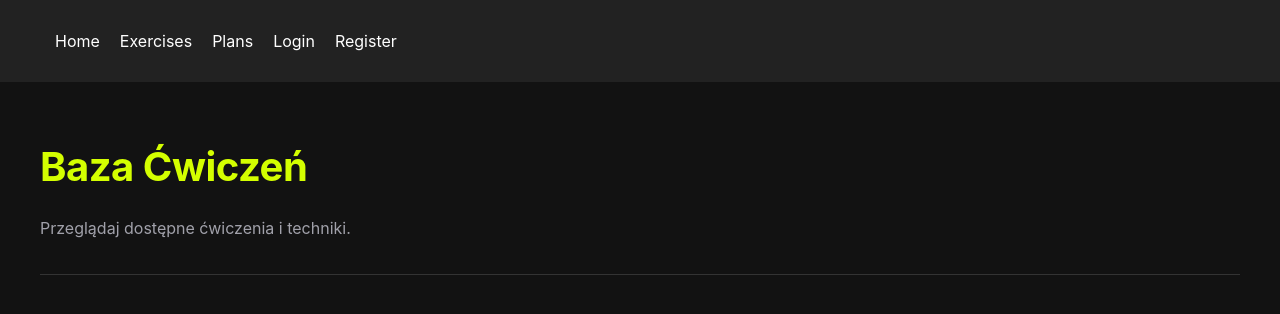
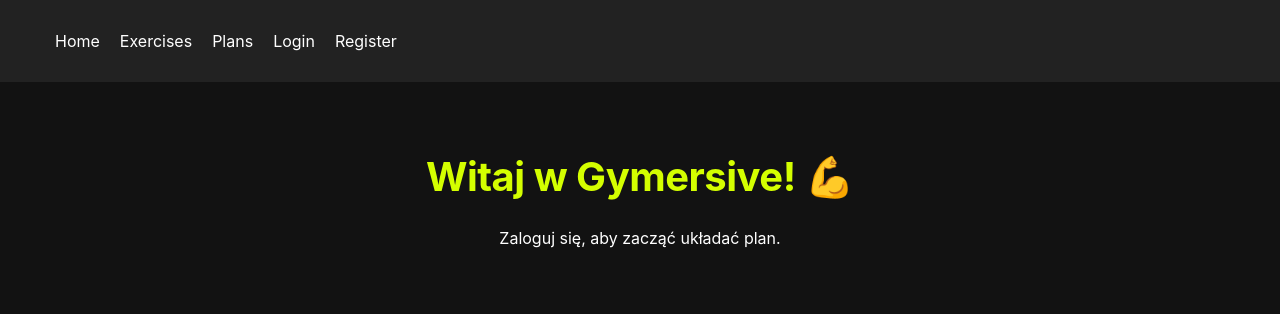
Before and after one commit to JNSau/gymapp, a React (Vite) app in the folder frontend/gymapp/: page / in a window 1280 px wide. Shown: the top 314 px of the page. Built offline with nearby package versions, Linux system fonts and the light colour scheme; no server answers.

Commit message:
dodanie home i kilka zmian

```diff
--- a/frontend/gymapp/src/App.tsx
+++ b/frontend/gymapp/src/App.tsx
@@ -5,6 +5,7 @@ import Register from "./pages/Register";
 import Exercises from "./pages/Exercises";
 import Plans from "./pages/Plans";
 import PlanDetails from "./pages/PlanDetails";
+import Home from "./pages/Home";
 import { AuthProvider } from "./context/AuthContext"; // <--- Musisz to zaimportować
 import "./App.css";
 
@@ -15,7 +16,8 @@ function App() {
       <AuthProvider>
         <Navbar />
         <Routes>
-          <Route path="/" element={<Exercises />} />
+          <Route path="/" element={<Home />} /> {/* <-- TERAZ Home to Home */}
+          <Route path="/exercises" element={<Exercises />} />
           <Route path="/login" element={<Login />} />
           <Route path="/register" element={<Register />} />
           <Route path="/exercises" element={<Exercises />} />
--- /dev/null
+++ b/frontend/gymapp/src/pages/Home.tsx
@@ -0,0 +1,17 @@
+import { useAuth } from "../context/AuthContext";
+
+const Home = () => {
+  const { user } = useAuth();
+  return (
+    <div className="container" style={{ textAlign: "center", marginTop: "50px" }}>
+      <h1>Witaj w Gymersive! 💪</h1>
+      {user ? (
+        <p>Widzimy się znowu <strong>{user.username}</strong>. Gotowy na trening?</p>
+      ) : (
+        <p>Zaloguj się, aby zacząć układać plan.</p>
+      )}
+    </div>
+  );
+};
+
+export default Home;
```
